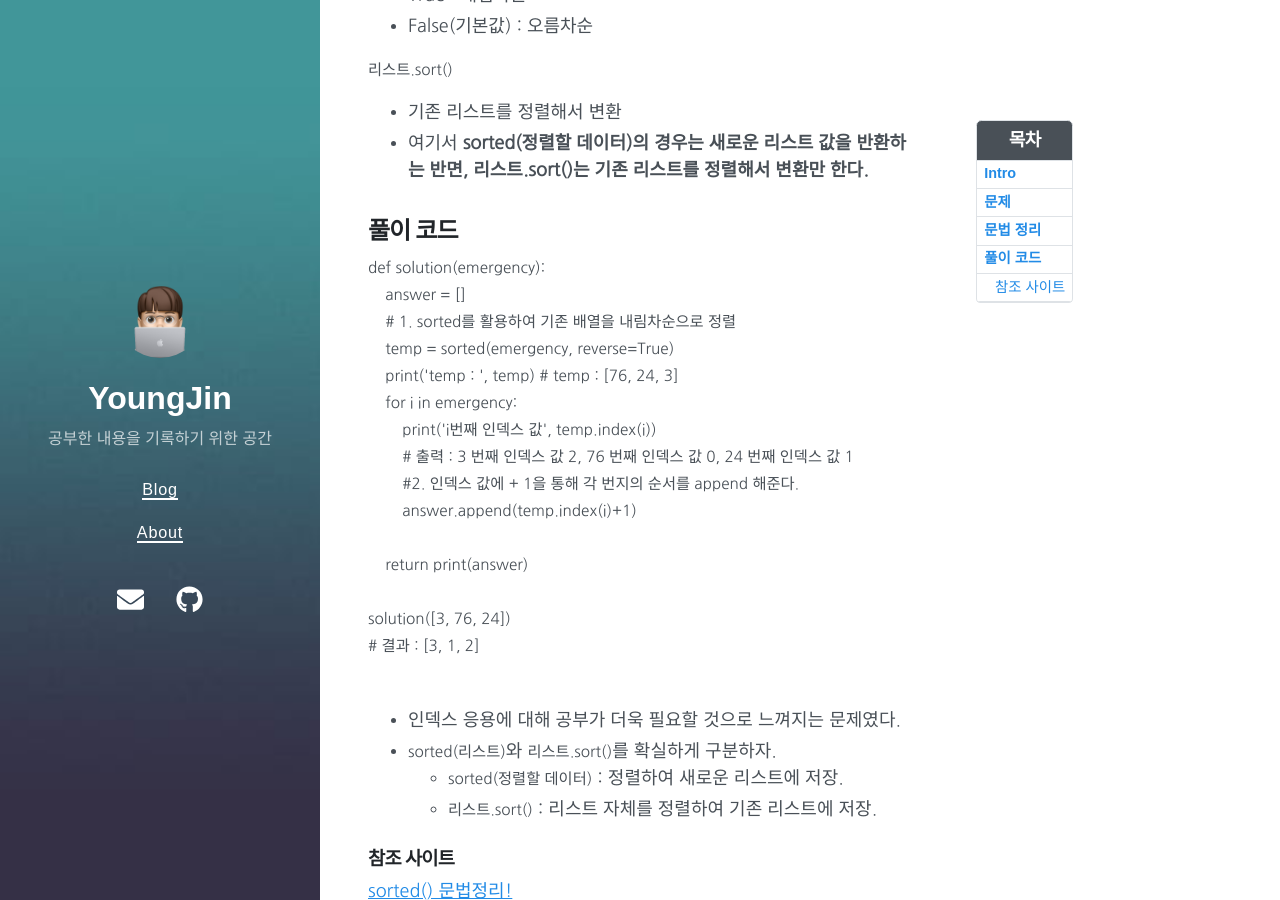
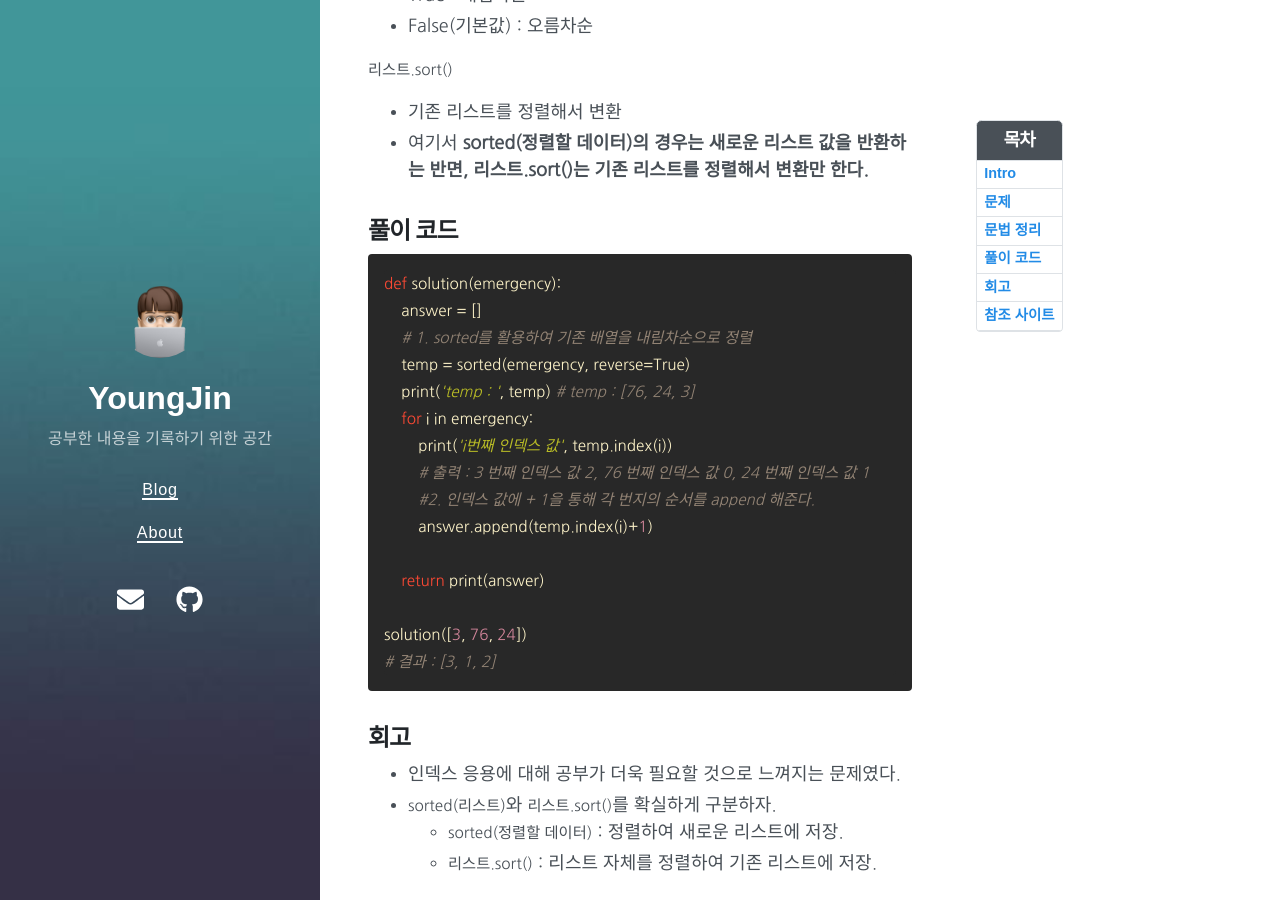
Before and after one commit to parkyoungjiin/parkyoungjiin.github.io, a Jekyll site: the page built from _posts/2023-05-03-진료순서 정하기.md, in a window 1280 px wide and 900 px high, scrolled down 983 px. Built offline with Jekyll 4.4.1, drawn with Linux system fonts in a browser that asks for light colours; nearby versions of some CDN libraries.

Commit message:
Update 2023-05-03-진료순서 정하기.md

````diff
--- a/_posts/2023-05-03-진료순서 정하기.md
+++ b/_posts/2023-05-03-진료순서 정하기.md
@@ -23,7 +23,6 @@ toc_label: "진료순서 정하기"
 3. index함수를 사용하여 temp 임시배열에 어느 위치에 있는 지 확인한 후 answer(결과값 배열)에 append 한다.
 
 ## 문법 정리
-
 `sorted(정렬할 데이터)`
 - reversed를 하지 않았기에 기본값으로 오름차순 정렬된다.
 
@@ -36,7 +35,7 @@ toc_label: "진료순서 정하기"
 - 여기서 **sorted(정렬할 데이터)의 경우는 새로운 리스트 값을 반환하는 반면, 리스트.sort()는 기존 리스트를 정렬해서 변환만 한다.**
 
 ## 풀이 코드
-```Python
+```python
 def solution(emergency):
     answer = []
     # 1. sorted를 활용하여 기존 배열을 내림차순으로 정렬
@@ -53,13 +52,13 @@ def solution(emergency):
 solution([3, 76, 24])
 # 결과 : [3, 1, 2]
 ```
-
+## 회고
 - 인덱스 응용에 대해 공부가 더욱 필요할 것으로 느껴지는 문제였다.
 - `sorted(리스트)`와 `리스트.sort()`를 확실하게 구분하자.
     - `sorted(정렬할 데이터)` : 정렬하여 새로운 리스트에 저장.
     - `리스트.sort()` : 리스트 자체를 정렬하여 기존 리스트에 저장.
 
 
-### 참조 사이트
+## 참조 사이트
 [sorted() 문법정리!](https://blockdmask.tistory.com/466)<br>
 [진료순서 정하기 풀이!](https://velog.io/@zinu/%ED%94%84%EB%A1%9C%EA%B7%B8%EB%9E%98%EB%A8%B8%EC%8A%A4-%EC%A7%84%EB%A3%8C%EC%88%9C%EC%84%9C-%EC%A0%95%ED%95%98%EA%B8%B0sorted%ED%8C%8C%EC%9D%B4%EC%8D%AC)
````
